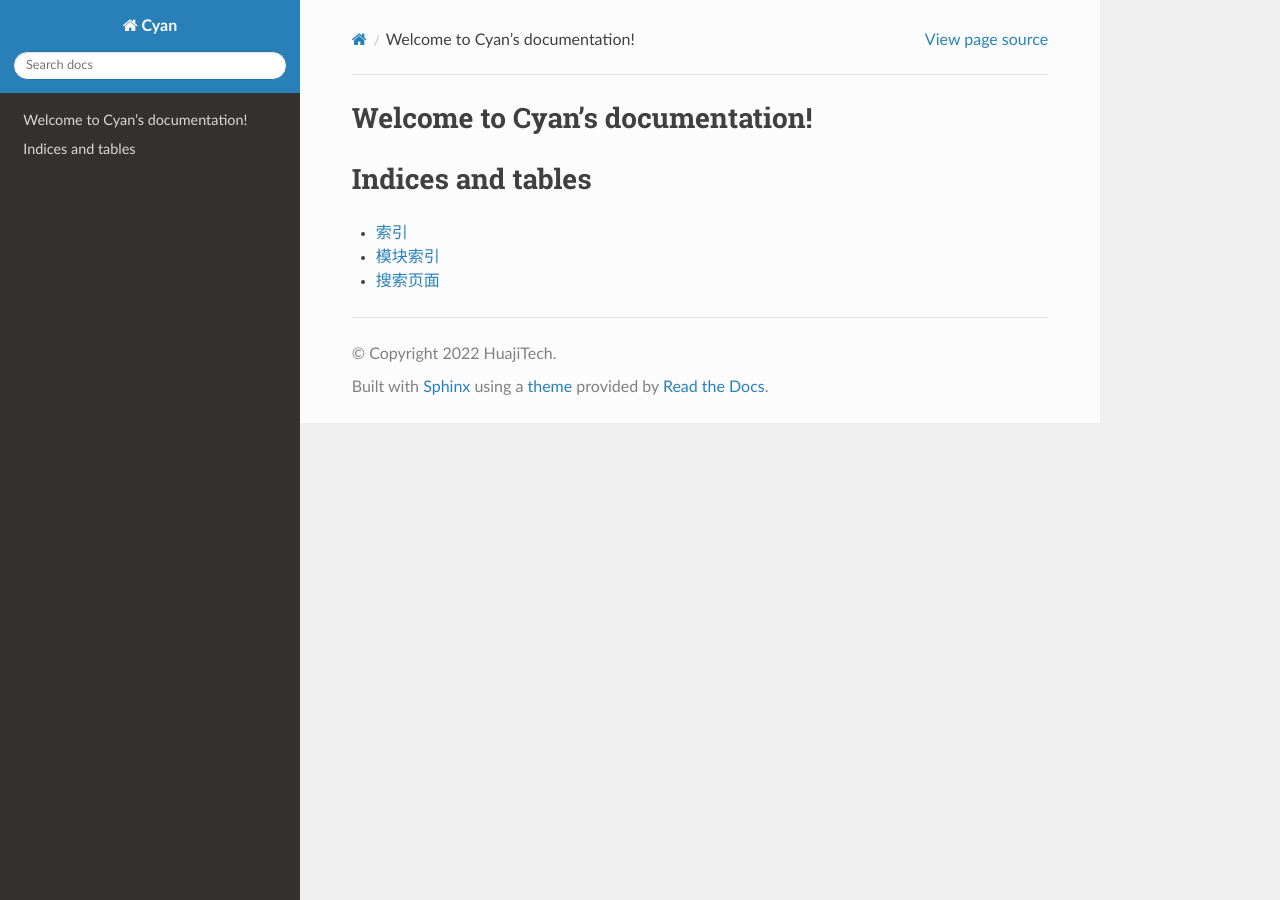
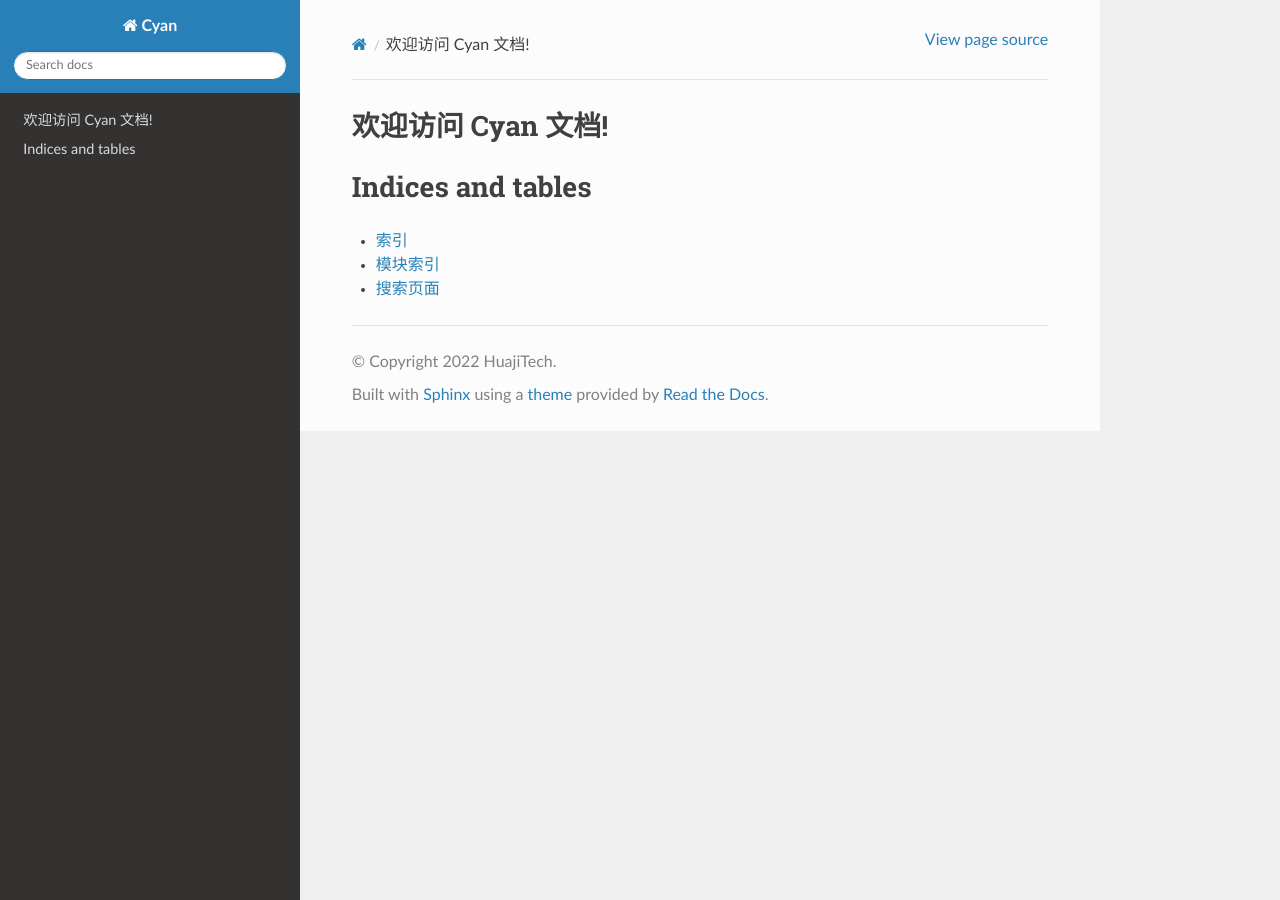
Before and after one commit to huajitech/cyan, a Sphinx documentation site: the page built from docs/index.rst, in a window 1280 px wide. Built offline with Sphinx 7.4.7 and the Read the Docs theme 2.0.0, drawn with Linux system fonts in a browser that asks for light colours; pages that are not in the unit, such as notebooks, are missing from menus.

Commit message:
docs: 📝配置文档

```diff
--- a/docs/index.rst
+++ b/docs/index.rst
@@ -3,14 +3,14 @@
    You can adapt this file completely to your liking, but it should at least
    contain the root `toctree` directive.
 
-Welcome to Cyan's documentation!
+欢迎访问 Cyan 文档!
 ================================
 
 .. toctree::
-   :maxdepth: 2
+   :maxdepth: 10
    :caption: Contents:
 
-   modules
+   cyan
 
 
 Indices and tables
```
Also changed, not shown: .gitlab-ci.yml.
